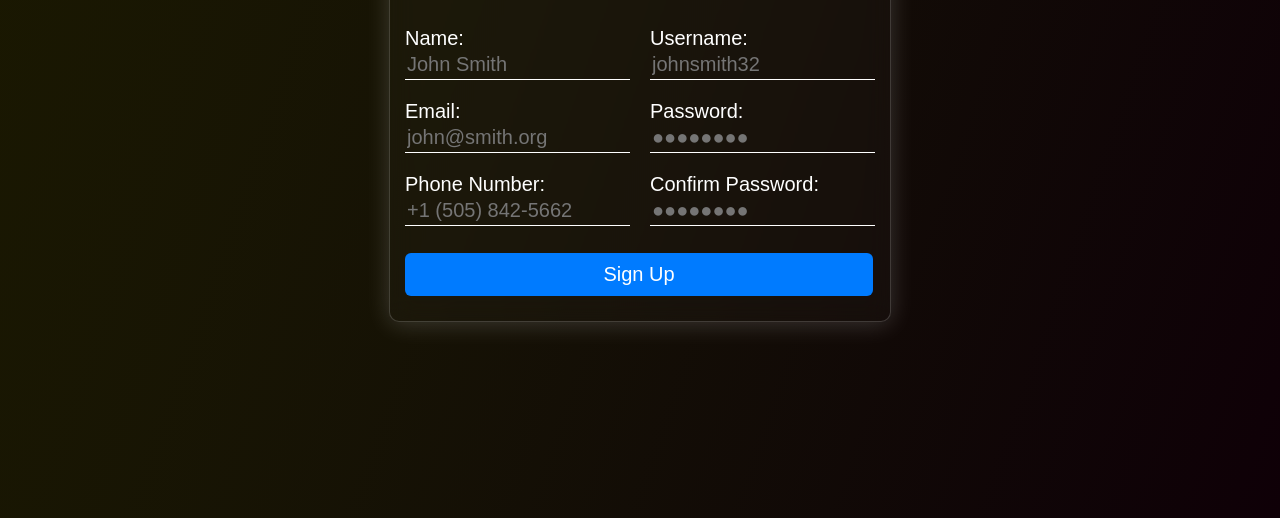
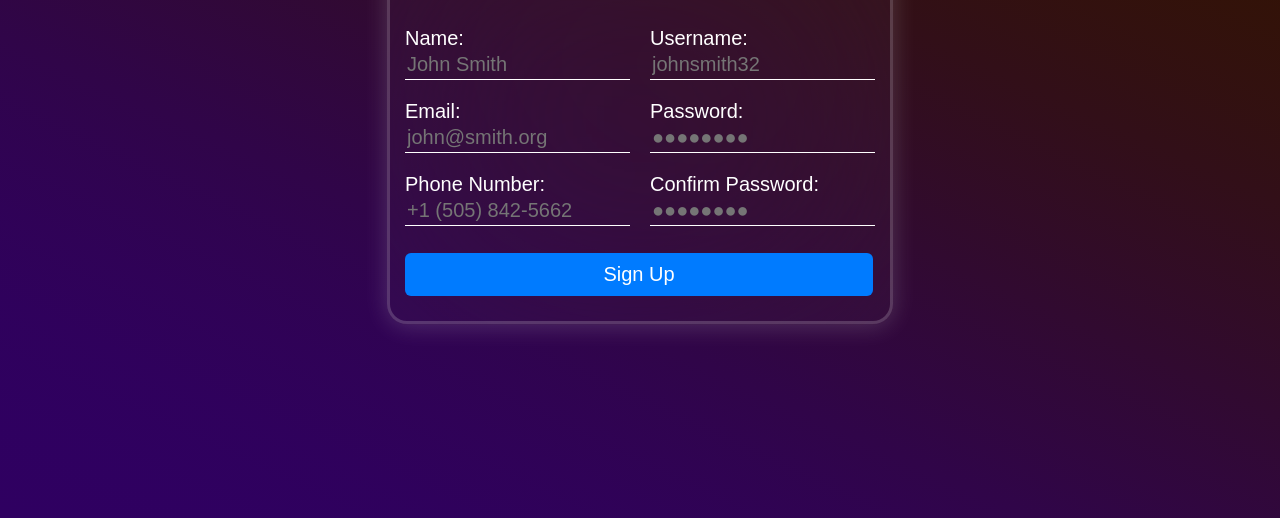
Before and after one commit to gabe738/poli, a website: page views/createAccount/index.html in a window 1280 px wide. Shown: the part 282-800 px from the top of the page. Drawn offline with Linux system fonts and the light colour scheme.

Commit message:
re-arranged files

```diff
--- a/index.js
+++ b/index.js
@@ -27,6 +27,10 @@ app.get("/", (req, res) => {
 
 app.get("/signup", (req, res) => {
     res.sendFile(path.join(__dirname, "./views/createAccount/index.html"));
+})
+
+app.get("/login", (req, res) => {
+    res.sendFile(path.join(__dirname, "./views/login/login.html"));
 })
 
 app.post("/signup", async (req, res) => {
--- a/public/loginStyle.css
+++ /dev/null
@@ -1,132 +0,0 @@
-@import url('https://fonts.googleapis.com/css2?family=Roboto');
-
-* {
-    font-family: "Roboto";
-    user-select: none;
-
-}
-
-html, body {
-    width: 100%;
-    height: 100%;
-
-    margin: 0;
-    padding: 0;
-
-    box-sizing: border-box;
-}
-
-body {
-    background: linear-gradient(
-        25deg,
-        hsl(269.07, 100%, 19.02%) 0%,
-        hsl(269.4, 99.47%, 18.83%) 8.1%,
-        hsl(270.37, 97.92%, 18.29%) 15.5%,
-        hsl(272.07, 95.33%, 17.45%) 22.5%,
-        hsl(274.67, 91.6%, 16.37%) 29%,
-        hsl(278.57, 86.54%, 15.11%) 35.3%,
-        hsl(284.47, 79.86%, 13.71%) 41.2%,
-        hsl(293.85, 71.12%, 12.22%) 47.1%,
-        hsl(308.71, 63.46%, 11.8%) 52.9%,
-        hsl(325.3, 58.56%, 12.27%) 58.8%,
-        hsl(342.36, 54.26%, 12.7%) 64.7%,
-        hsl(359.07, 50.62%, 13.1%) 71%,
-        hsl(11.6, 66.75%, 11.9%) 77.5%,
-        hsl(18.63, 83.02%, 10.89%) 84.5%,
-        hsl(22.34, 95.26%, 10.23%) 91.9%,
-        hsl(23.53, 100%, 10%) 100%
-      );
-
-    display: grid;
-    place-content: center;
-}
-
-#top-left {
-    width: 300px;
-    height: 200px;
-
-    position: fixed;
-    left: 10px;
-    top: -30px;
-
-    width: min-content;
-}
-
-
-#title {
-    font-size: 54px;
-    color: #fff;
-    font-weight: bolder;
-}
-
-#title {
-    width: max-content;
-}
-
-#title:hover {
-    cursor: pointer;
-    text-decoration: underline;
-}
-
-#middle {
-    width: 500px;
-    height: 500px;
-
-    background: #222;
-    border-radius: 15px;
-    border: 2px solid black;
-
-    display: flex;
-    flex-direction: column;
-    align-items: center;
-
-}
-
-/* #box {
-    width: 500px;
-    height: 500px;
-    background: #222;
-    border-radius: 15px;
-    border: 2px solid black;
-    position: fixed;
-    z-index: -5;
-
-    display: flex;
-    align-items: center;
-} */
-
-#login {
-    font-size: 54px;
-    color: #fff;
-    font-weight: bolder;
-}
-
-#username {
-    font-size: 30px;
-    color: black;
-    font-weight: bolder;
-    border-width: medium;
-
-
-}
-
-#usernameText {
-    font-size: 30px;
-    color: #fff;
-    font-weight: bolder;
-    margin-bottom: 5px;
-}
-
-#password {
-    font-size: 30px;
-    color: black;
-    font-weight: bolder;
-    border-width: medium;
-}
-
-#passwordText {
-    font-size: 30px;
-    color: #fff;
-    font-weight: bolder;
-    margin-bottom: 5px;
-}
--- a/views/createAccount/index.html
+++ b/views/createAccount/index.html
@@ -19,23 +19,23 @@
             height: 100vh;
 
             background-image: linear-gradient(
-                289deg,
-                hsl(332, 100%, 2.94%) 0%,
-                hsl(338.57, 72.5%, 3.44%) 8.1%,
-                hsl(348.21, 53.39%, 3.98%) 15.7%,
-                hsl(1.57, 41.51%, 4.49%) 22.8%,
-                hsl(14.7, 44.81%, 4.61%) 29.5%,
-                hsl(24.89, 48.5%, 4.73%) 35.9%,
-                hsl(32.64, 52.43%, 4.86%) 42.1%,
-                hsl(38.51, 56.49%, 4.98%) 48.1%,
-                hsl(42.95, 60.63%, 5.09%) 54.1%,
-                hsl(46.34, 64.83%, 5.19%) 60%,
-                hsl(48.94, 69.09%, 5.27%) 66.1%,
-                hsl(50.94, 73.46%, 5.33%) 72.3%,
-                hsl(52.48, 78.01%, 5.36%) 78.7%,
-                hsl(53.67, 82.89%, 5.36%) 85.4%,
-                hsl(54.58, 88.54%, 5.32%) 92.5%,
-                hsl(55.38, 100%, 5.1%) 100%
+            25deg,
+            hsl(269.07, 100%, 19.02%) 0%,
+            hsl(269.4, 99.47%, 18.83%) 8.1%,
+            hsl(270.37, 97.92%, 18.29%) 15.5%,
+            hsl(272.07, 95.33%, 17.45%) 22.5%,
+            hsl(274.67, 91.6%, 16.37%) 29%,
+            hsl(278.57, 86.54%, 15.11%) 35.3%,
+            hsl(284.47, 79.86%, 13.71%) 41.2%,
+            hsl(293.85, 71.12%, 12.22%) 47.1%,
+            hsl(308.71, 63.46%, 11.8%) 52.9%,
+            hsl(325.3, 58.56%, 12.27%) 58.8%,
+            hsl(342.36, 54.26%, 12.7%) 64.7%,
+            hsl(359.07, 50.62%, 13.1%) 71%,
+            hsl(11.6, 66.75%, 11.9%) 77.5%,
+            hsl(18.63, 83.02%, 10.89%) 84.5%,
+            hsl(22.34, 95.26%, 10.23%) 91.9%,
+            hsl(23.53, 100%, 10%) 100%
             );
         }
 
@@ -45,10 +45,10 @@
             height: max-content;
             background: rgba( 255, 255, 255, 0.025 );
             box-shadow: 0 2px 24px 0 rgba(225, 225, 231, 0.2);
-            backdrop-filter: blur( 12px );
-            -webkit-backdrop-filter: blur( 12px );
-            border-radius: 10px;
-            border: 1px solid rgba( 255, 255, 255, 0.18 );
+            backdrop-filter: blur( 120px );
+            -webkit-backdrop-filter: blur( 120px );
+            border-radius: 20px;
+            border: 3px solid rgba( 255, 255, 255, 0.18 );
         }
 
         #signup-form {
```
Also changed, not shown: public/login.html (deleted, +0 -23 lines), views/login/login.html (added, +144 -0 lines).
